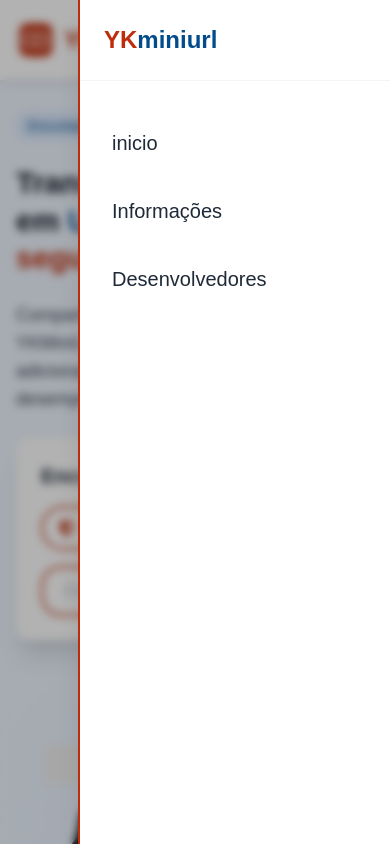
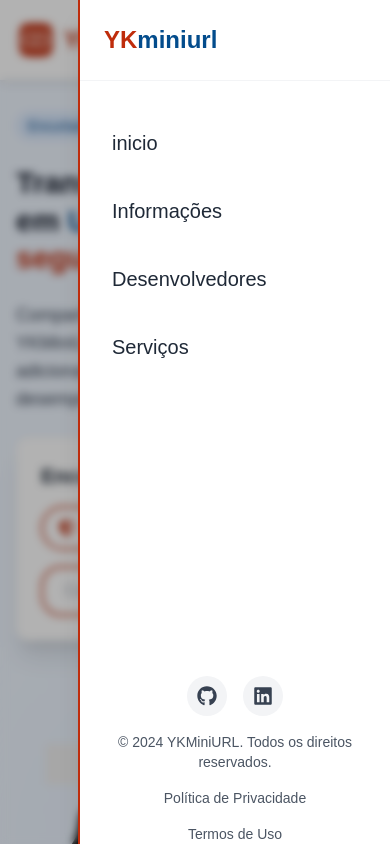
Before and after one commit to Dannick10/frontend-ykminiurl, a Next.js app: page / in a window 390 px wide. Both pictures are taken after a click on the button "Abrir menu". Shown: the top 844 px of the page. Built offline with nearby package versions, Linux system fonts and the light colour scheme.

Commit message:
feat/menuHamburguer and mockdata update

```diff
--- a/src/app/page.tsx
+++ b/src/app/page.tsx
@@ -56,48 +56,49 @@
 
   const clients: client[] = [
     {
-      rating: 5,
+      rating: 4,
       name: "Maria Silva",
       feedback:
-        "O YKMiniURL revolucionou a forma como compartilho links nas minhas campanhas de marketing. As estatísticas detalhadas me ajudam a entender melhor o comportamento dos meus clientes.",
+        "Gostei da ideia do YKMiniURL, tem sido útil para compartilhar links de forma mais organizada. Ainda estou testando, mas parece promissor.",
       department: "Marketing Digital",
     },
     {
-      rating: 4,
+      rating: 5,
       name: "João Santos",
       feedback:
-        "Como desenvolvedor, aprecio a simplicidade e eficiência do YKMiniURL. A API é fácil de integrar e a proteção por senha é um diferencial importante para meus projetos.",
+        "Funciona bem para o básico, mas senti falta de algumas opções extras na API. No geral, atende ao que promete.",
       department: "Desenvolvedor Web",
     },
     {
       rating: 5,
       name: "Ana Oliveira",
       feedback:
-        "Uso o YKMiniURL para encurtar links em documentos e relatórios internos. A segurança e a personalização dos links são pontos fortes que me ajudam muito no dia a dia.",
+        "Estou usando para encurtar alguns links internos. Ainda não explorei todas as funções, mas parece simples e direto ao ponto.",
       department: "Analista de Dados",
     },
     {
       rating: 3,
       name: "Carlos Mendes",
       feedback:
-        "O serviço é bom, mas gostaria de ver mais opções de personalização nos links gerados. No geral, atende bem às minhas necessidades.",
+        "A ferramenta é boa, mas senti falta de mais opções de personalização. Vou continuar testando para ver se se encaixa melhor nas minhas necessidades.",
       department: "Empreendedor",
     },
     {
-      rating: 5,
+      rating: 4,
       name: "Fernanda Costa",
       feedback:
-        "Simplesmente essencial para minha rotina! Poder acompanhar as métricas dos links compartilhados me dá mais controle sobre minhas campanhas.",
+        "Ainda estou experimentando, mas até agora tem sido útil para compartilhar links de forma rápida. Vou testar mais antes de dar um veredito final.",
       department: "Gestora de Projetos",
     },
     {
-      rating: 4,
+      rating: 5,
       name: "Ricardo Lima",
       feedback:
-        "A facilidade de uso do YKMiniURL é um grande diferencial. Recomendo para quem busca praticidade e segurança na hora de encurtar links.",
+        "Achei prático e fácil de usar. Se houver mais melhorias no futuro, pode se tornar uma ferramenta indispensável.",
       department: "Consultor de TI",
     },
   ];
+
 
   const FAQdata: { title: string; subtitle: string }[] = [
     {
@@ -123,7 +124,7 @@
   ];
 
   const stats = [
-    { label: "Links Encurtados", value: 10, suffix: "M+" },
+    { label: "Links Encurtados", value: 2, suffix: "k+" },
     { label: "Usuários Ativos", value: 5, suffix: "K+" },
     { label: "Uptime", value: 99.9, suffix: "%" },
     { label: "Gratuito", value: 100, suffix: "%" },
@@ -398,6 +399,7 @@
                 initial={{ opacity: 0, y: 20 }}
                 whileInView={{ opacity: 1, y: 0 }}
                 transition={{ duration: 0.5, delay: index * 0.1 }}
+                viewport={{once: true}}
               >
                 <p className="text-3xl md:text-4xl font-bold text-[#034C8C]">
                   <Counter
--- a/src/components/ButtonHamburguer.tsx
+++ b/src/components/ButtonHamburguer.tsx
@@ -1,45 +1,46 @@
-"use client"
+"use client";
 
-import { useEffect, useState } from "react"
-import Link from "next/link"
-import { motion, AnimatePresence } from "framer-motion"
+import { useEffect, useState } from "react";
+import Link from "next/link";
+import { motion, AnimatePresence } from "framer-motion";
+import { FaGithub, FaLinkedin } from "react-icons/fa";
 
 type ButtonHamburguerProps = {
   items: {
-    name: string
-    url: string
-  }[]
-}
+    name: string;
+    url: string;
+  }[];
+};
 
 const ButtonHamburguer = ({ items: NavItems }: ButtonHamburguerProps) => {
-  const [isOpen, setIsOpen] = useState(false)
+  const [isOpen, setIsOpen] = useState(false);
 
   const handleToggleMenu = () => {
-    setIsOpen(!isOpen)
-  }
+    setIsOpen(!isOpen);
+  };
 
   useEffect(() => {
     const handleResize = () => {
       if (window.innerWidth > 768) {
-        setIsOpen(false)
+        setIsOpen(false);
       }
-    }
+    };
 
-    window.addEventListener("resize", handleResize)
-    return () => window.removeEventListener("resize", handleResize)
-  }, [])
+    window.addEventListener("resize", handleResize);
+    return () => window.removeEventListener("resize", handleResize);
+  }, []);
 
   useEffect(() => {
     if (isOpen) {
-      document.body.style.overflow = "hidden"
+      document.body.style.overflow = "hidden";
     } else {
-      document.body.style.overflow = "auto"
+      document.body.style.overflow = "auto";
     }
 
     return () => {
-      document.body.style.overflow = "auto"
-    }
-  }, [isOpen])
+      document.body.style.overflow = "auto";
+    };
+  }, [isOpen]);
 
   return (
     <>
@@ -113,14 +114,58 @@
                   </ul>
                 </nav>
 
+                <div className="flex justify-center gap-4 mb-4">
+                  <Link
+                    href="https://github.com/Dannick10/frontend-ykminiurl"
+                    target="_blank"
+                  >
+                    <motion.div
+                      whileHover={{ scale: 1.1 }}
+                      whileTap={{ scale: 0.9 }}
+                      className="w-10 h-10 bg-gray-100 rounded-full flex items-center justify-center text-gray-700 hover:bg-[#BF2C0B] hover:text-white transition-colors"
+                    >
+                      <FaGithub className="text-xl" />
+                    </motion.div>
+                  </Link>
+                  <Link
+                    href="https://www.linkedin.com/in/futurodevdaniel/"
+                    target="_blank"
+                  >
+                    <motion.div
+                      whileHover={{ scale: 1.1 }}
+                      whileTap={{ scale: 0.9 }}
+                      className="w-10 h-10 bg-gray-100 rounded-full flex items-center justify-center text-gray-700 hover:bg-[#BF2C0B] hover:text-white transition-colors"
+                    >
+                      <FaLinkedin className="text-xl" />
+                    </motion.div>
+                  </Link>
+                </div>
 
+                <p className="text-center text-gray-600 text-sm mb-4 md:mb-0">
+                  &copy; {new Date().getFullYear()} YKMiniURL. Todos os direitos
+                  reservados.
+                </p>
+                <div className="flex flex-col justify-center items-center  gap-4">
+                  <Link
+                    href="/privacy"
+                    className="text-sm text-gray-600 hover:text-[#BF2C0B] transition-colors"
+                  >
+                    Política de Privacidade
+                  </Link>
+                  <Link
+                    href="/terms"
+                    className="text-sm text-gray-600 hover:text-[#BF2C0B] transition-colors"
+                  >
+                    Termos de Uso
+                  </Link>
+                </div>
               </div>
             </motion.div>
           </>
         )}
       </AnimatePresence>
     </>
-  )
-}
+  );
+};
 
-export default ButtonHamburguer
+export default ButtonHamburguer;
--- a/src/components/Counter.tsx
+++ b/src/components/Counter.tsx
@@ -11,7 +11,7 @@
   delay?: number
 }
 
-const Counter = ({ value, suffix = "", duration = 2, delay = .5 }: CounterProps) => {
+const Counter = ({ value, suffix = "", duration = 1, delay = .1 }: CounterProps) => {
   const [count, setCount] = useState(0)
   const ref = useRef(null)
   const isInView = useInView(ref, { once: true, amount: 0.5 })
--- a/src/components/Header.tsx
+++ b/src/components/Header.tsx
@@ -23,7 +23,12 @@
       name: "Desenvolvedores",
       url: "/dev",
     },
+    {
+      name: "Serviços",
+      url: "/services",
+    },
   ];
+
 
   return (
     <header className="fixed w-full z-50 bg-white shadow-md">
```
